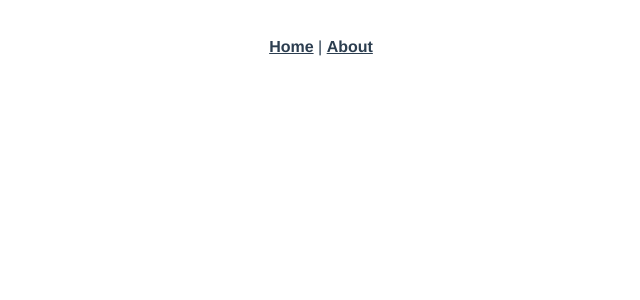
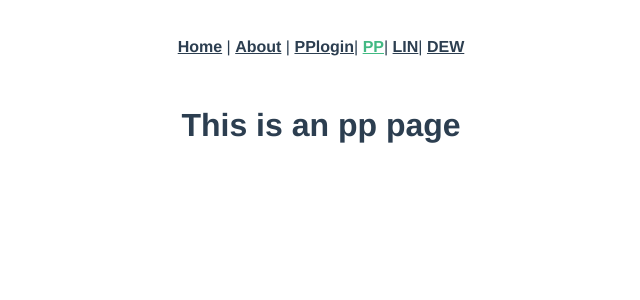
Before and after one commit to pp-chjz/webtech-project, a Vue app: page /pp in a window 1280 px wide. Shown: the top 300 px of the page, without its empty margins (319-959 px from the left). Built offline with nearby package versions, Linux system fonts and the light colour scheme.

Commit message:
create vue project

```diff
--- a/src/App.vue
+++ b/src/App.vue
@@ -2,7 +2,11 @@
   <div id="app">
     <div id="nav">
       <router-link to="/">Home</router-link> |
-      <router-link to="/about">About</router-link>
+      <router-link to="/about">About</router-link> |
+      <router-link to="/pplogin">PPlogin</router-link>|
+      <router-link to="/pp">PP</router-link>|
+      <router-link to="/lin">LIN</router-link>|
+      <router-link to="/dew">DEW</router-link>
     </div>
     <router-view/>
   </div>
--- a/src/router/index.js
+++ b/src/router/index.js
@@ -1,6 +1,11 @@
 import Vue from 'vue'
 import VueRouter from 'vue-router'
 import Home from '../views/Home.vue'
+
+import PpLogin from'../views/Pplogin.vue'
+import Pp from'../views/Pp.vue'
+import Lin from'../views/Lin.vue'
+import Dew from'../views/Dew.vue'
 
 Vue.use(VueRouter)
 
@@ -17,7 +22,28 @@ const routes = [
     // this generates a separate chunk (about.[hash].js) for this route
     // which is lazy-loaded when the route is visited.
     component: () => import(/* webpackChunkName: "about" */ '../views/About.vue')
-  }
+  },
+  {
+    path: '/pplogin',
+    name: 'Pplogin',
+    component: PpLogin
+  },
+  {
+    path: '/pp',
+    name: 'Pp',
+    component: Pp
+  },
+  {
+    path: '/lin',
+    name: 'Lin',
+    component: Lin
+  },
+  {
+    path: '/dew',
+    name: 'Dew',
+    component: Dew
+  },
+
 ]
 
 const router = new VueRouter({
--- /dev/null
+++ b/src/views/Dew.vue
@@ -0,0 +1,5 @@
+<template>
+  <div class="about">
+    <h1>This is an dew</h1>
+  </div>
+</template>
--- /dev/null
+++ b/src/views/Lin.vue
@@ -0,0 +1,5 @@
+<template>
+  <div class="about">
+    <h1>This is an lin page</h1>
+  </div>
+</template>
--- /dev/null
+++ b/src/views/Pp.vue
@@ -0,0 +1,5 @@
+<template>
+  <div class="about">
+    <h1>This is an pp page</h1>
+  </div>
+</template>
--- /dev/null
+++ b/src/views/Pplogin.vue
@@ -0,0 +1,5 @@
+<template>
+  <div class="about">
+    <h1>This is an pp log in page</h1>
+  </div>
+</template>
```
